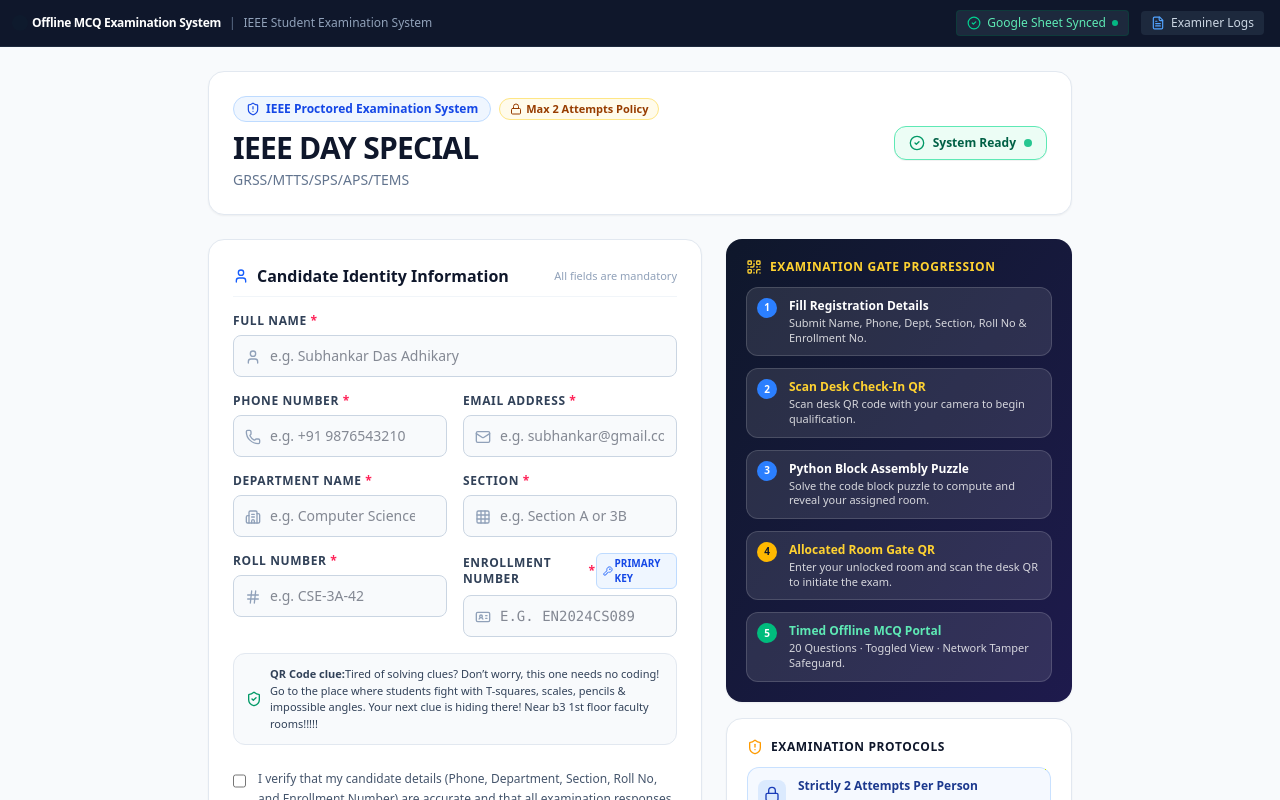
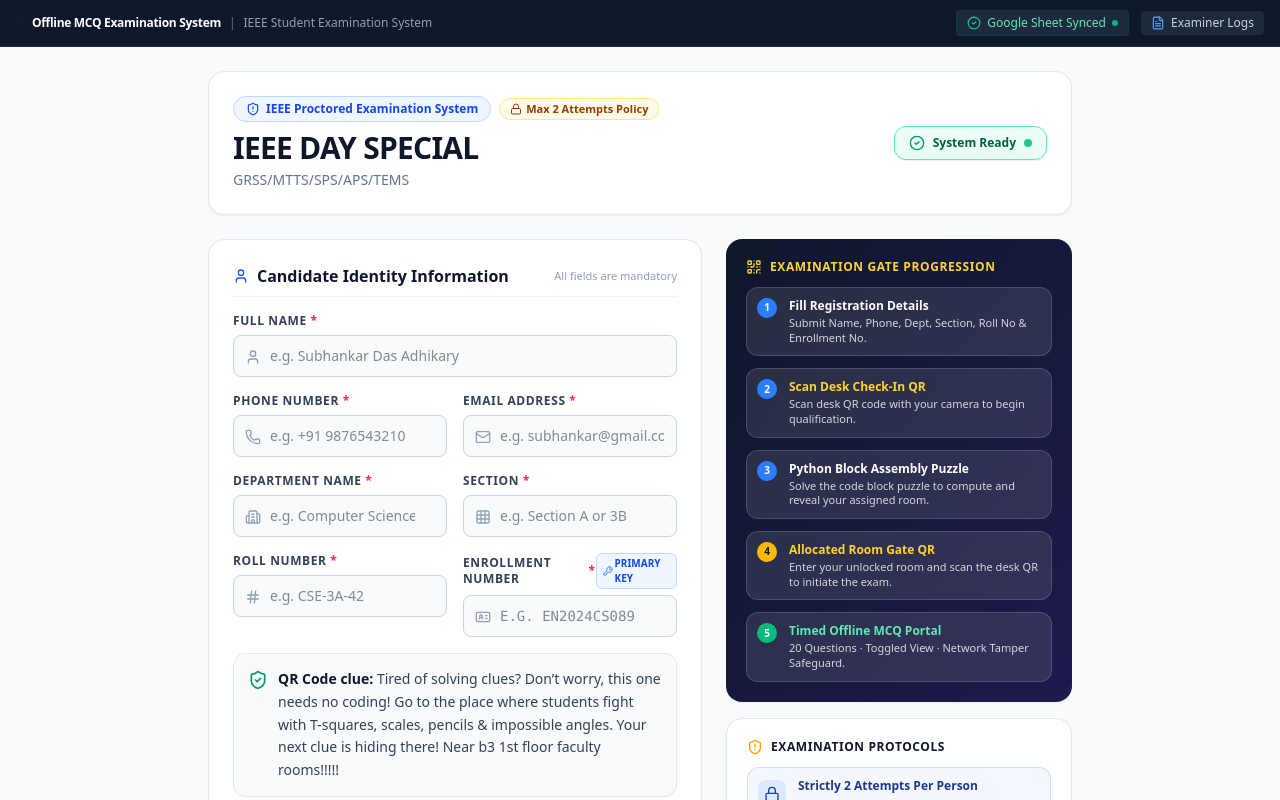
Before and after one commit to codebeta-o2/IEEE2026, a React (Vite) app: page / in a window 1280 px wide. Shown: the top 800 px of the page. Built offline with nearby package versions, Linux system fonts and the light colour scheme; no server answers.

Commit message:
text size incrise

```diff
--- a/src/components/RegistrationForm.tsx
+++ b/src/components/RegistrationForm.tsx
@@ -437,14 +437,14 @@
               )}
 
               {/* Anti-Copy Protection Integrity Notice */}
-              <div className="flex items-center gap-2 p-3 bg-slate-50 rounded-xl border border-slate-200 text-[11px] text-slate-700">
-                <ShieldCheck className="w-4 h-4 text-emerald-600 shrink-0" />
-                <span>
-                  <strong>QR Code clue:</strong>Tired of solving clues? Don’t worry, this one needs no coding!
-Go to the place where students fight with
-T-squares, scales, pencils & impossible angles.
-Your next clue is hiding there!
-Near b3 1st floor  faculty rooms!!!!!
+              <div className="flex items-start gap-2.5 p-3.5 bg-slate-50 rounded-xl border border-slate-200 text-sm leading-relaxed text-slate-700">
+                <ShieldCheck className="w-5 h-5 text-emerald-600 shrink-0 mt-0.5" />
+                <span className="block whitespace-pre-line">
+                  <strong className="font-bold text-slate-900">QR Code clue:</strong> Tired of solving clues? Don’t worry, this one needs no coding!
+                  Go to the place where students fight with
+                  T-squares, scales, pencils & impossible angles.
+                  Your next clue is hiding there!
+                  Near b3 1st floor faculty rooms!!!!!
                 </span>
               </div>
 
```
